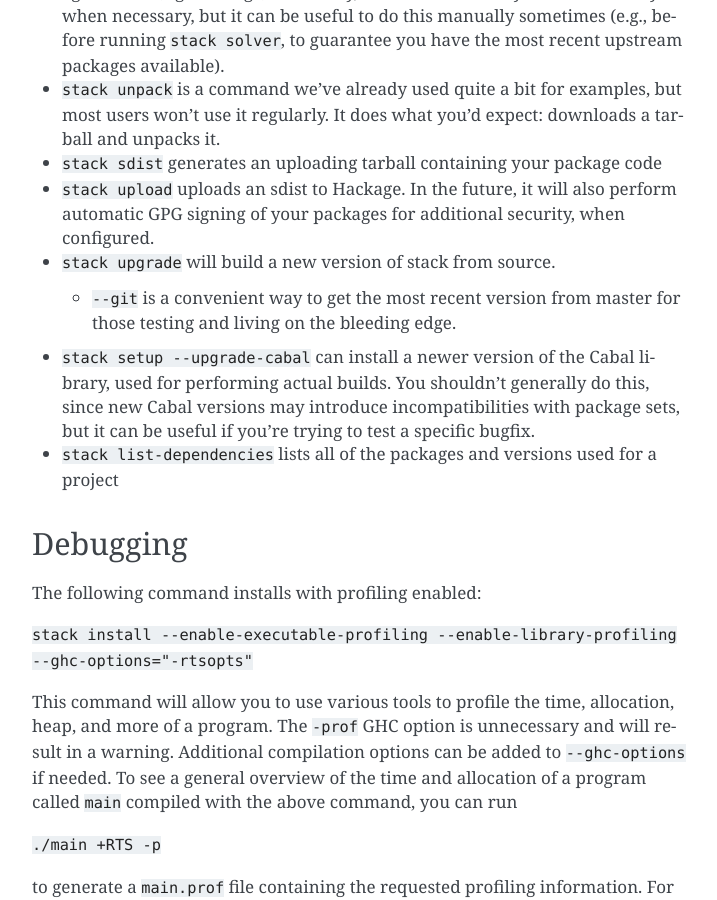
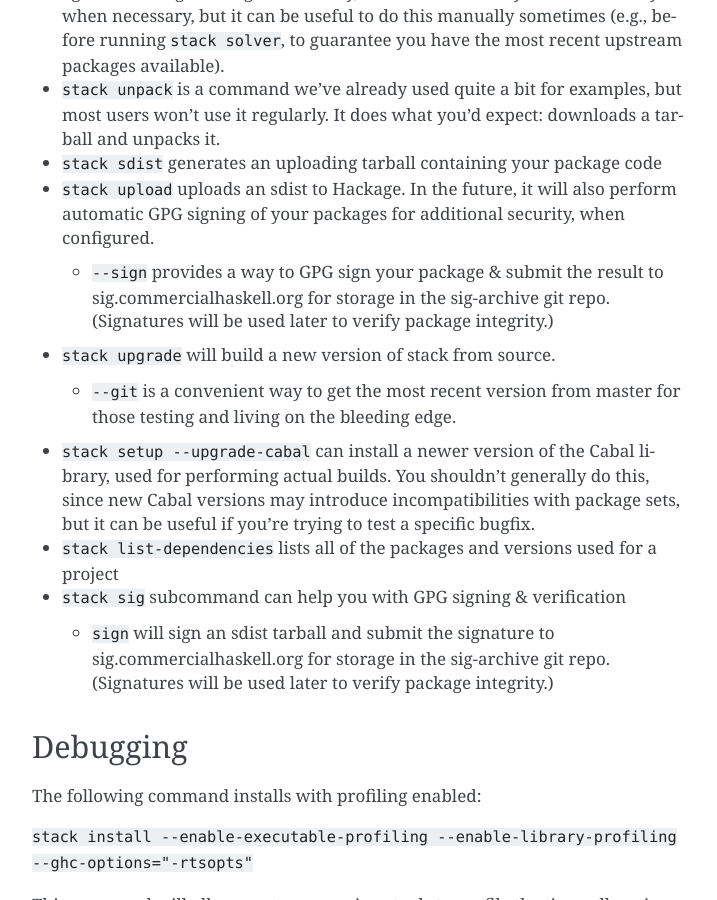
Before and after one commit to commercialhaskell/stack, a Sphinx documentation site: the page built from doc/GUIDE.md, in a window 1280 px wide and 900 px high, scrolled down 35588 px. Shown: the whole window, without its empty margins (388-1105 px from the left). Built offline with Sphinx 7.4.7, drawn with Linux system fonts in a browser that asks for light colours.

Commit message:
add notes about `stack sig sign` and `stack upload --sign`

```diff
--- a/doc/GUIDE.md
+++ b/doc/GUIDE.md
@@ -1705,6 +1705,9 @@ users. Here's a quick rundown:
 * `stack upload` uploads an sdist to Hackage. In the future, it will also
   perform automatic GPG signing of your packages for additional security, when
   configured.
+    * `--sign` provides a way to GPG sign your package & submit the result to
+      sig.commercialhaskell.org for storage in the sig-archive git
+      repo. (Signatures will be used later to verify package integrity.)
 * `stack upgrade` will build a new version of stack from source.
     * `--git` is a convenient way to get the most recent version from master for
       those testing and living on the bleeding edge.
@@ -1714,6 +1717,10 @@ users. Here's a quick rundown:
   but it can be useful if you're trying to test a specific bugfix.
 * `stack list-dependencies` lists all of the packages and versions used for a
   project
+* `stack sig` subcommand can help you with GPG signing & verification
+    * `sign` will sign an sdist tarball and submit the signature to
+      sig.commercialhaskell.org for storage in the sig-archive git repo.
+      (Signatures will be used later to verify package integrity.)
 
 ## Debugging
 
```
Also changed, not shown: ChangeLog.md (+2 -0 lines).
